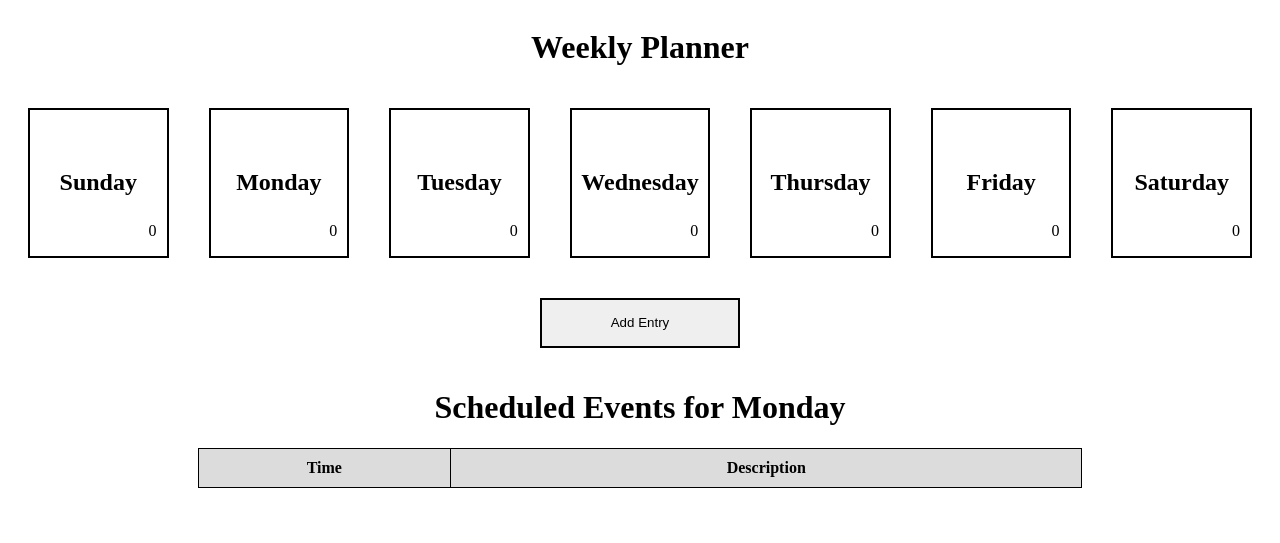
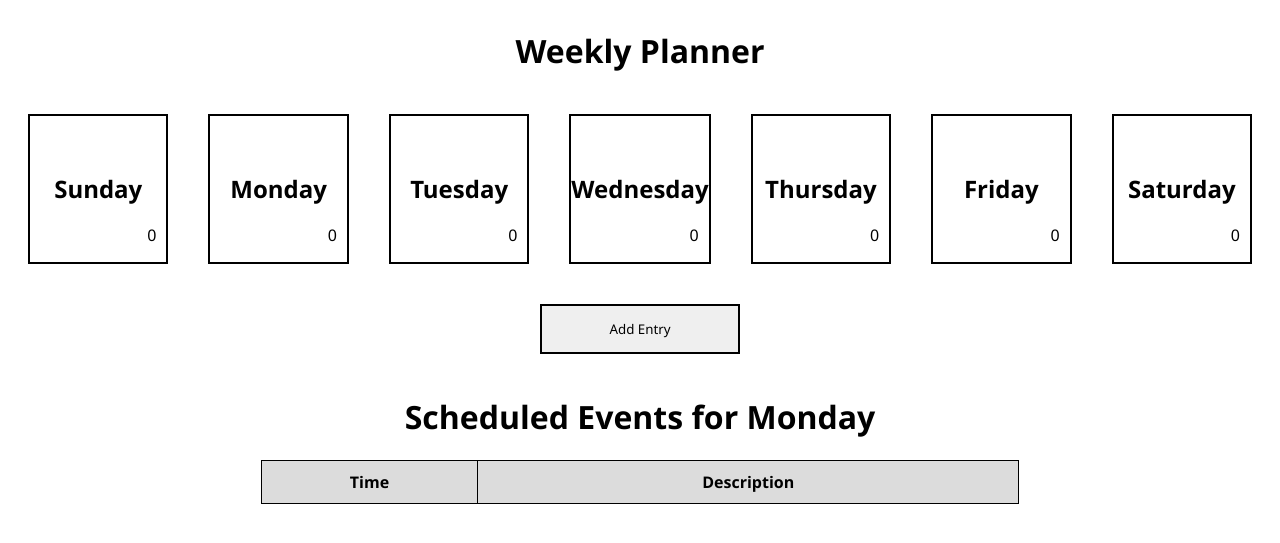
Before and after one commit to do-jonathan4/week-planner, a PHP site: page / in a window 1280 px wide. Shown: the top 543 px of the page. Run offline with PHP 8.4, Linux system fonts and the light colour scheme; lists and menus that the app fills with data are empty.

Commit message:
new font, removed php

```diff
--- a/home.html
+++ b/index.html
@@ -4,7 +4,7 @@
 <head>
   <meta charset="UTF-8">
   <meta name="viewport" content="width=device-width, initial-scale=1.0">
-  <title>week planner</title>
+  <title>Week Planner</title>
   <link rel="stylesheet" href="style.css">
 </head>
 
--- a/index.php
+++ /dev/null
@@ -1 +0,0 @@
-<?php include_once("home.html"); ?>
--- a/style.css
+++ b/style.css
@@ -1,3 +1,6 @@
+* {
+  font-family: 'Segoe UI', Tahoma, Geneva, Verdana, sans-serif;
+}
 .center, .week {
   display: flex;
   justify-content: center;
@@ -31,7 +34,7 @@ div > p {
   background-color: cornflowerblue;
 }
 table {
-  width:70%;
+  width:60%;
 }
 th:nth-child(1) {
   width: 20%;
```
